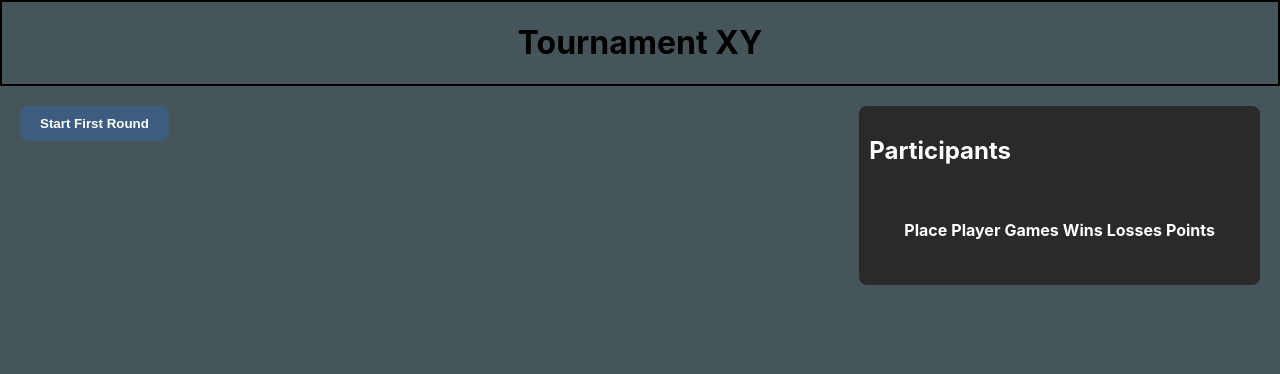
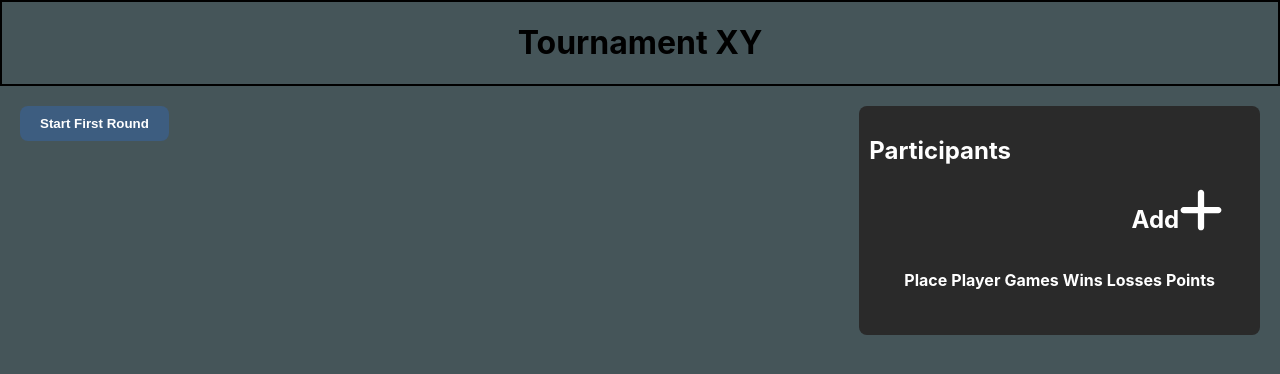
Before and after one commit to lm15-lukas/Kicker-React, a React (Create React App) app: page /tournament in a window 1280 px wide. Shown: the top 374 px of the page. Built offline with nearby package versions, Linux system fonts and the light colour scheme; the HTML template or start-up script is replaced by a standard one.

Commit message:
Fix: Spieler kann in Input Field hinzugefügt werden

```diff
--- a/src/pages/ConfigureGame/ConfigureGame.jsx
+++ b/src/pages/ConfigureGame/ConfigureGame.jsx
@@ -1,6 +1,6 @@
 import React from "react";
 import { useNavigate } from "react-router-dom";
-import { useState,useEffect } from "react";
+import { useState, useEffect } from "react";
 import "./ConfigureGame.css";
 import Header from "./ConGamcomponents/Header.jsx";
 import SelectGameMode from "./ConGamcomponents/SelectGameMode.jsx";
@@ -13,16 +13,18 @@ const getInitialErrors = (data) => {
     if (!data.length || data.length === "null") errs.length = "Please enter a Match length";
     if (!data.points) errs.points = "Please enter points per win";
     if (!data.date) errs.date = "Please select a date";
+    if(!data.sets) errs.sets = "Please select sets";
     return errs;
 };
 
-function getFormValues(){
+function getFormValues() {
     const storedValues = localStorage.getItem('form')
-    if(!storedValues) return{
+    if (!storedValues) return {
         players: "",
         goals: "",
         length: "",
         points: "",
+        sets:"",
         date: ""
     };
     return JSON.parse(storedValues);
@@ -33,8 +35,8 @@ export default function ConfigureGame() {
 
     const [formData, setFormData] = useState(getFormValues);
 
-    useEffect(()=>{
-        localStorage.setItem('form',JSON.stringify(formData))
+    useEffect(() => {
+        localStorage.setItem('form', JSON.stringify(formData))
     }, [formData])
 
     const [errors, setErrors] = useState(getInitialErrors(formData));
@@ -46,6 +48,7 @@ export default function ConfigureGame() {
             goals: "",
             length: "",
             points: "",
+            sets:"",
             date: ""
         };
 
@@ -101,7 +104,7 @@ export default function ConfigureGame() {
             <Header />
             <div className="configure-game-page">
                 <div className="form-container">
-                    {}
+                    { }
                     <div className="form-item">
                         <label htmlFor="players" className="form-label">
                             Enter number of players
@@ -122,7 +125,7 @@ export default function ConfigureGame() {
                         {errors.players && <h3 className="error-text">{errors.players}</h3>}
                     </div>
 
-                    {}
+                    { }
                     <div className="form-item">
                         <label htmlFor="goals" className="form-label">Goals to win</label>
                         <select
@@ -138,8 +141,24 @@ export default function ConfigureGame() {
                         </select>
                         {errors.goals && <h3 className="error-text">{errors.goals}</h3>}
                     </div>
+                    {}
+                    <div className="form-item">
+                        <label htmlFor="sets" className="form-label">Sets to Win</label>
+                        <select
+                             id="sets"
+                            className="form-input"
+                            value={formData.sets}
+                            onChange={handleFormDataChange}
+                        >
+                            <option value="null">--Please enter --</option>
+                            {[...Array(3).keys()].map(i => (
+                                <option key={i + 1} value={i + 1}>{i + 1}</option>
+                            ))}
+                            </select>
+                            {errors.sets && <h3 className="error-text">{errors.sets}</h3>}
+                    </div>
 
-                    {}
+                    { }
                     <div className="form-item">
                         <label htmlFor="length" className="form-label">Match length in minutes</label>
                         <select
@@ -157,7 +176,7 @@ export default function ConfigureGame() {
                         {errors.length && <h3 className="error-text">{errors.length}</h3>}
                     </div>
 
-                    {}
+                    { }
                     <div className="form-item">
                         <label htmlFor="points" className="form-label">Points per win</label>
                         <select
@@ -174,7 +193,7 @@ export default function ConfigureGame() {
                         {errors.points && <h3 className="error-text">{errors.points}</h3>}
                     </div>
 
-                    {}
+                    { }
                     <div className="form-item">
                         <label htmlFor="date" className="form-label">Date</label>
                         <input
@@ -187,7 +206,7 @@ export default function ConfigureGame() {
                         {errors.date && <h3 className="error-text">{errors.date}</h3>}
                     </div>
 
-                    {}
+                    { }
                     <div>
                         <button className="cancel-button" onClick={handleReset}>Reset</button>
                         <button
--- /dev/null
+++ b/src/pages/Tournament/AddPlayer.jsx
@@ -0,0 +1,44 @@
+import { useState } from 'react';
+import logoimg from './TournamentComponents/Images/plus-solid.svg';
+
+export default function AddPlayer({onAdd}) {
+    const[showInput,setShowInput] =useState(false);
+    const[newPlayerName,setNewPlayerName] = useState("");
+
+    function handleAddPlayer(){
+        setShowInput(true);
+    }
+
+    function handleSubmit(e){
+        e.preventDefault();
+        if(newPlayerName.trim() !== ""){
+        onAdd(newPlayerName.trim());
+        setNewPlayerName("");
+        setShowInput(false);
+        }
+    }
+    return (
+        <>
+            <div className='plus-area'>
+                <h2 className='add'>Add</h2>
+                <img
+                src={logoimg}
+                alt='plus'
+                className='plus-sign'
+                onClick={handleAddPlayer}
+                ></img>
+                {showInput &&(
+                    <form onSubmit={handleSubmit}>
+                        <input type="text"
+                        value={newPlayerName}
+                        onChange={e => setNewPlayerName(e.target.value)}
+                        placeholder='PLayer Name'
+                        />
+                    </form>
+                )}
+            </div>
+        </>
+    )
+
+
+}
--- a/src/pages/Tournament/PlayerTable.jsx
+++ b/src/pages/Tournament/PlayerTable.jsx
@@ -1,6 +1,7 @@
 import { useEffect, useState } from 'react';
 import './Tournament.css';
 import Button from './TournamentComponents/Button.jsx';
+import AddPlayer from './AddPlayer.jsx';
 
 
 export default function PlayerTable() {
@@ -30,12 +31,17 @@ export default function PlayerTable() {
         } else {
             selectedPlayers = shuffle(playerNames).slice(0, 4);
         }
-
         const updatedPlayed = [...new Set([...playedPlayers, ...selectedPlayers])];
         setPlayedPlayers(updatedPlayed);
 
         setMatches(prevMatches => [...prevMatches, selectedPlayers]);
     }
+
+        function addPlayers(name){
+            setPlayerNames(prev => [...prev,name]);
+
+            localStorage.setItem('player-names' ,JSON.stringify([...playerNames,name]));
+        }
     function toggleMatchResult(index) {
         setShowMatchResults(prev => ({
             ...prev,
@@ -95,7 +101,7 @@ export default function PlayerTable() {
                             </div>
                             {showMatchResults[index] && (
                                 <div className="match-table-container">
-                                    <Button />
+                                    <Button/>
                                 </div>
                             )}
                         </div>
@@ -103,7 +109,9 @@ export default function PlayerTable() {
                 </div>
                 <div className="tournament-container">
                     <h2>Participants</h2>
+    	            <AddPlayer onAdd={addPlayers}/>
                     <table className='player-table'>
+
                         <thead>
                             <tr>
                                 <th>Place</th>
@@ -122,7 +130,7 @@ export default function PlayerTable() {
                                     <td>0</td>
                                     <td>0</td>
                                     <td>0</td>
-                                    <td>0</td>
+                                    <td>00</td>
                                 </tr>
                             ))}
                         </tbody>
--- a/src/pages/Tournament/Tournament.css
+++ b/src/pages/Tournament/Tournament.css
@@ -55,7 +55,7 @@
 
 .match-section {
   display: flex;
-  flex-direction: column-reverse;
+  flex-direction: column;
   margin-right: auto;
   gap: 20px;
 }
@@ -65,6 +65,11 @@
   justify-content: center;
   align-items: center;
   gap: 15px;
+}
+.setting-button-row{
+  display: flex;
+  align-content: space-evenly;
+  flex-wrap: nowrap;
 }
 
 .colon {
@@ -137,3 +142,17 @@
   cursor: pointer;
   transition: background-color 0.2s ease;
 }
+.plus-sign{
+  height: 50px;
+  cursor: pointer;
+}
+.plus-area{
+  height: 50px;
+  color: white;
+  display: flex;
+justify-content: right;
+margin-right: 27px;
+}
+.add{
+  size: 20rem;
+}
--- a/src/pages/Tournament/TournamentComponents/Button.jsx
+++ b/src/pages/Tournament/TournamentComponents/Button.jsx
@@ -41,6 +41,7 @@ export default function Button() {
                         {num}
                     </button>
                 ))}
+                <button className="setting-button-row">Confirm</button>
             </div>
         </>
     );
```
Also changed, not shown: src/pages/Tournament/TournamentComponents/Images/plus-solid.svg (added).
